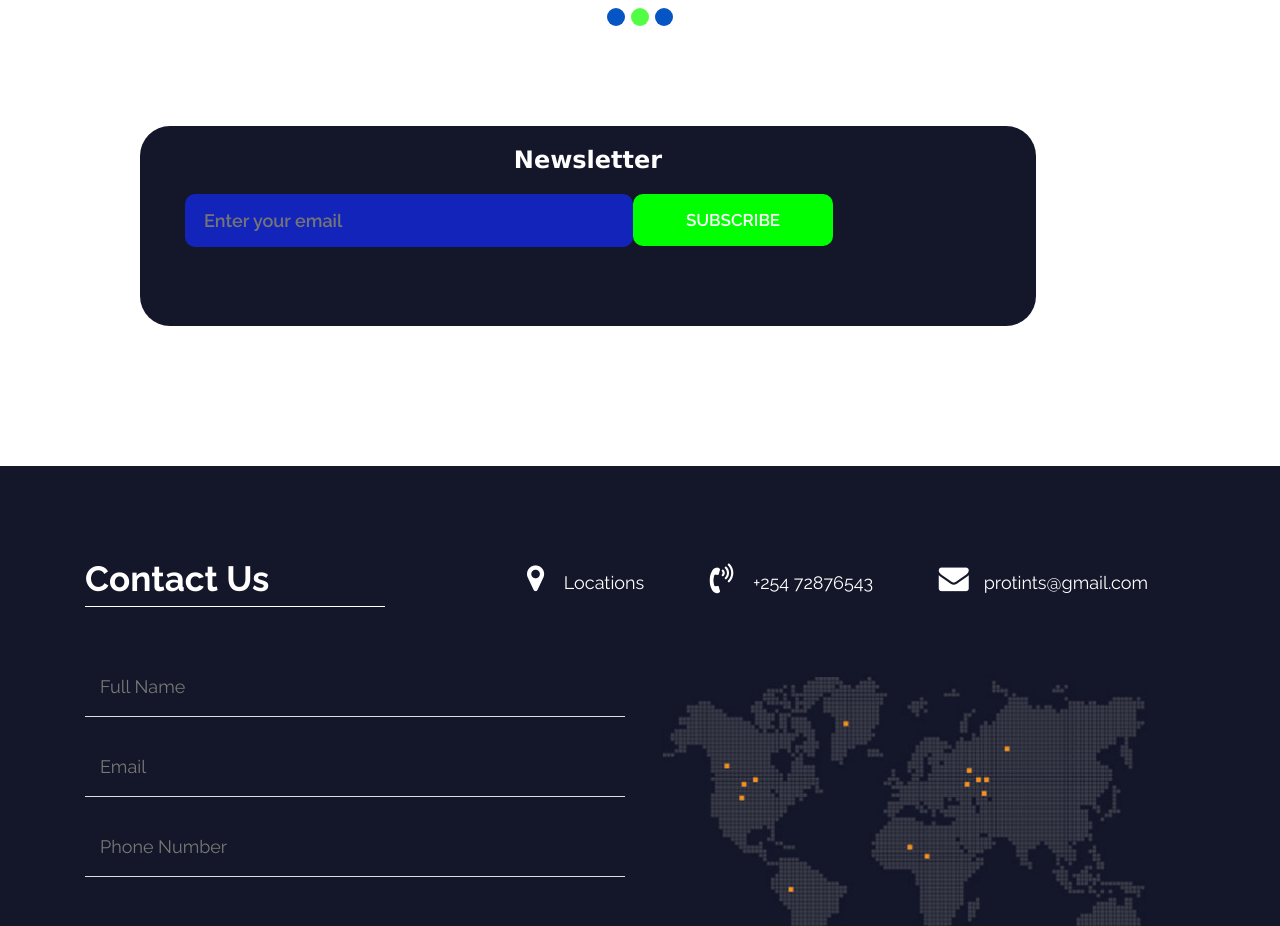
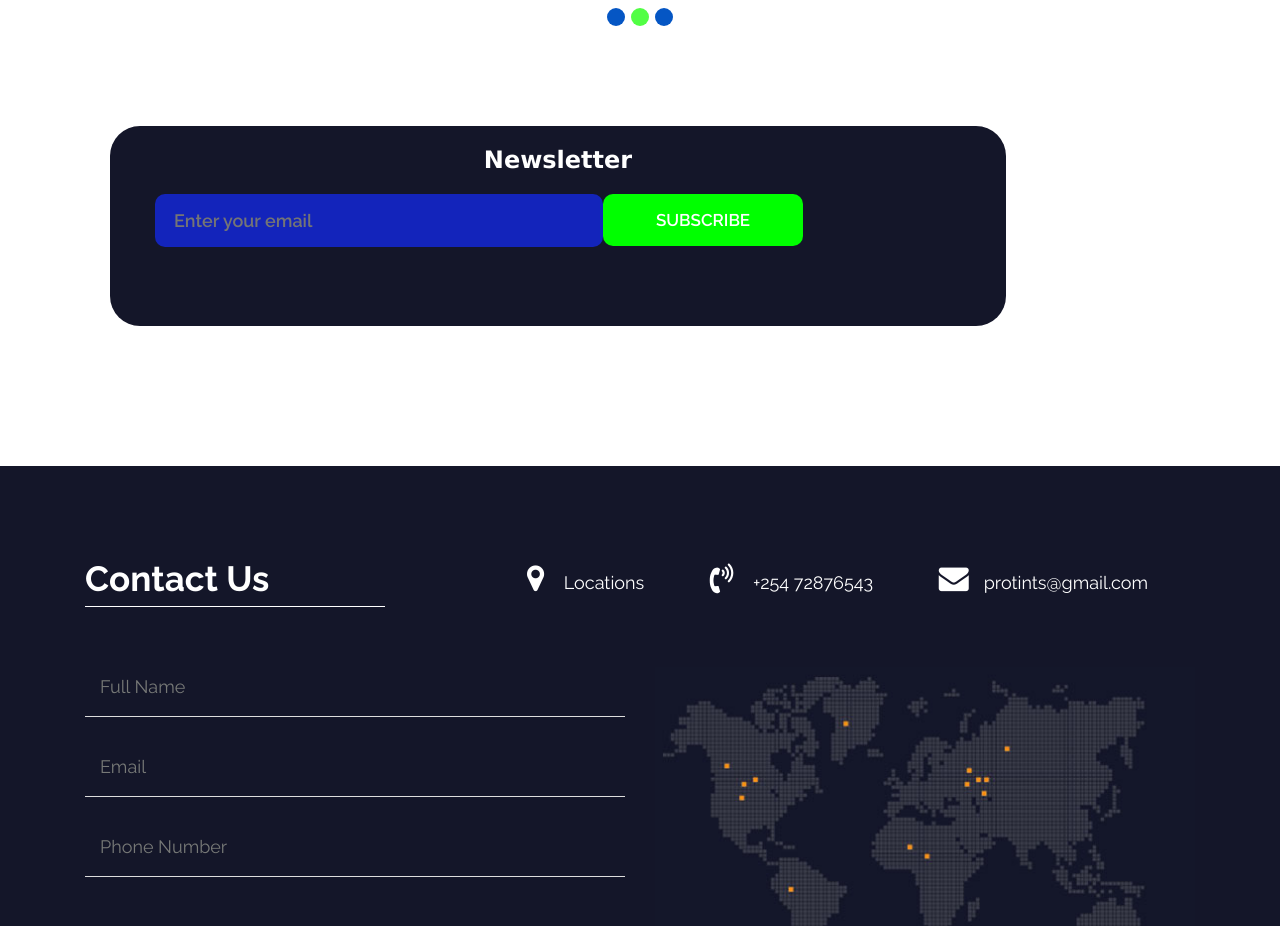
Before and after one commit to BRAKES21/ProTints, a plain HTML site: page index.html in a window 1280 px wide. Shown: the part 2880-3806 px from the top of the page. Drawn offline with nearby package versions, Linux system fonts and the light colour scheme.

Commit message:
Update style.css

```diff
--- a/css/style.css
+++ b/css/style.css
@@ -895,7 +895,7 @@ ul.social_icon li a:hover {
 
 .newsletter {
      background: #141629;
-     margin: 150px 140px 0 140px;
+     margin: 150px 140px 0 110px;
      width: 70%;
      border-radius: 30px;
      min-height: 200px;
```
